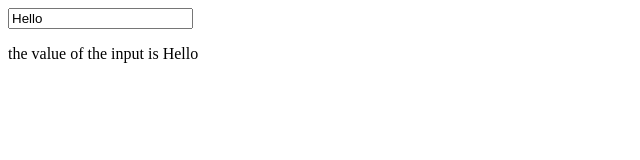
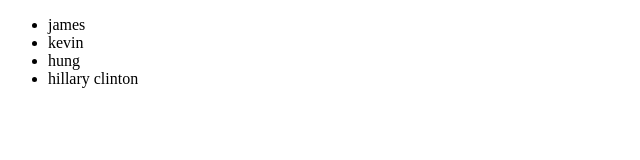
Before and after one commit to jeffreysbrother/learn-vue, a plain HTML site: page index.html in a window 1280 px wide. Shown: the whole page, without its empty margins (0-640 px from the left). Drawn offline with Linux system fonts and the light colour scheme.

Commit message:
iterate over array

```diff
--- a/index.html
+++ b/index.html
@@ -8,8 +8,9 @@
 <body>
 
 	<div id="root">
-		<input type="text" id="input" v-model="message">
-		<p>the value of the input is {{ message }}</p>
+		<ul>
+			<li v-for="name in names" v-text="name"></li>
+		</ul>
 	</div>
 
 	<script src="vue.js"></script>
@@ -18,7 +19,7 @@
 		new Vue({
 			el: '#root',
 			data: {
-				message: 'Hello'
+				names: ['james', 'kevin', 'hung', 'hillary clinton']
 			}
 		})
 	</script>
```
Also changed, not shown: 1 other file.
